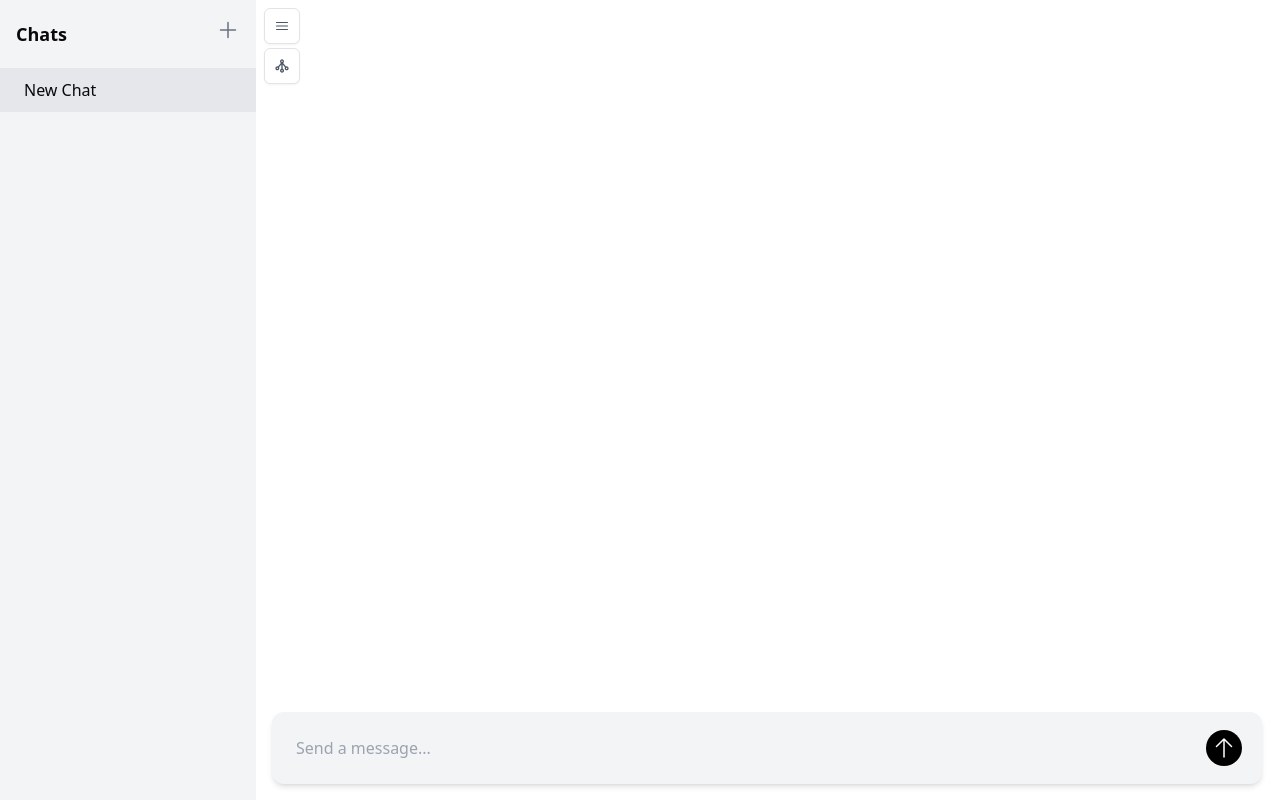
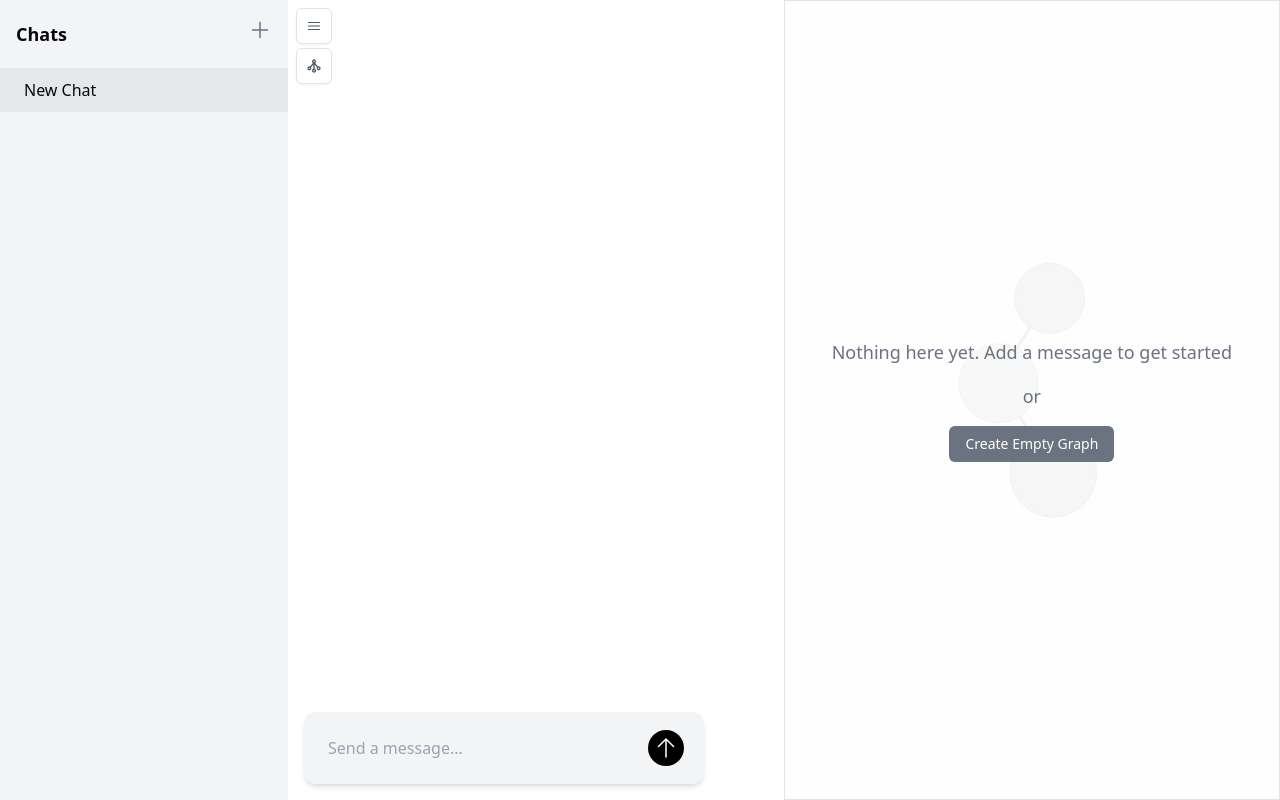
Before and after one commit to julietlawton/conceptify.ai, a Next.js app: page / in a window 1280 px wide. Built offline with nearby package versions, Linux system fonts and the light colour scheme.

Commit message:
Added auto scrolling to chat

```diff
--- a/src/app/components/chat.tsx
+++ b/src/app/components/chat.tsx
@@ -28,22 +28,18 @@ export default function Chat() {
 
     const chatContainerRef = useRef<HTMLDivElement | null>(null);
 
-    // // Auto-scroll when messages update
-    // useLayoutEffect(() => {
-    //     messagesEndRef.current?.scrollIntoView({ behavior: "smooth" });
-    // }, [messages]);
-
     useEffect(() => {
         // Whenever the conversation changes, reset localMessages to match it
         setLocalMessages(messages);
         // eslint-disable-next-line react-hooks/exhaustive-deps
     }, [currentConversationId]);
 
-    // useEffect(() => {
-    //     if (currentConversationId && conversations[currentConversationId]) {
-    //       setLocalMessages(conversations[currentConversationId].messages);
-    //     }
-    //   }, [currentConversationId, conversations]);
+    useEffect(() => {
+        // Whenever messages changes, scroll to bottom
+        if (chatContainerRef.current) {
+            chatContainerRef.current.scrollTop = chatContainerRef.current.scrollHeight;
+        }
+    }, [messages]);
 
     const generateChatTitle = async (message: string) => {
         const introMessages: Message[] = [
@@ -274,9 +270,12 @@ export default function Chat() {
     };
 
     return (
-        <div className="flex flex-col flex-grow h-full bg-white overflow-x-hidden w-full">
-            <div className="w-full max-w-5xl mx-auto flex flex-col flex-grow">
-                <div ref={chatContainerRef} className="flex-grow w-full mx-auto pb-4 flex flex-col space-y-2 px-4 py-6 pb-12">
+        <div className="flex flex-col h-full">
+            <div
+                ref={chatContainerRef}
+                className={`flex-1 min-h-0 w-full overflow-y-auto ${streamingMessageId ? "pb-[50vh]" : "pb-12"}`
+                }>
+                <div className="max-w-5xl mx-auto flex flex-col space-y-2 px-4 py-6">
                     {localMessages.map((msg, index) => (
                         < ChatBubble
                             key={msg.id}
@@ -287,11 +286,10 @@ export default function Chat() {
                             addingToGraphMessageId={addingToGraphMessageId}
                         />
                     ))}
-                    {/* <div ref={messagesEndRef} className="shrink-0 min-w-[24px] min-h-[24px]" /> */}
                 </div>
             </div>
-            <div className="sticky-bottom w-full bg-white px-4 pb-4">
-                {/* <ChatInput sendMessage={sendMessage} input={input} setInput={setInput} isLoading={isLoading} /> */}
+
+            <div className="px-4 pb-4 bg-white mr-16">
                 <ChatInput sendMessage={sendMessage} isLoading={isLoading} />
             </div>
         </div>
--- a/src/app/components/side-nav.tsx
+++ b/src/app/components/side-nav.tsx
@@ -30,7 +30,7 @@ export default function SideNav() {
     };
 
     return (
-        <div className="w-64 min-64 flex h-full flex-col bg-gray-100">
+        <div className="w-72 min-64 flex h-full flex-col bg-gray-100">
             <div className="flex items-center justify-between px-4 py-5">
                 <h2 className="text-lg font-bold">Chats</h2>
                 <TooltipProvider>
@@ -48,7 +48,7 @@ export default function SideNav() {
                 </TooltipProvider>
             </div>
 
-            <div className="scrollbar-no-background w-64 flex flex-col space-y-2 overflow-y-auto">
+            <div className="w-72 flex flex-col space-y-2 overflow-y-auto">
                 {Object.keys(conversations).length > 0 ? (
                     Object.values(conversations)
                     .sort((a, b) => getLastMessageTime(b) - getLastMessageTime(a))
--- a/src/app/page.tsx
+++ b/src/app/page.tsx
@@ -11,7 +11,7 @@ import { useChat } from "./context/ChatContext";
 import { GraphIcon } from "./ui/icons";
 
 export default function Home() {
-  const [isVisualizerOpen, setIsVisualizerOpen] = useState(false)
+  const [isVisualizerOpen, setIsVisualizerOpen] = useState(true)
   const [isSideNavOpen, setIsSideNavOpen] = useState(true)
   const [isGraphFullScreen, setIsGraphFullScreen] = useState(false)
   const { currentConversationId, conversations, coldStartGraph } = useChat();
```
